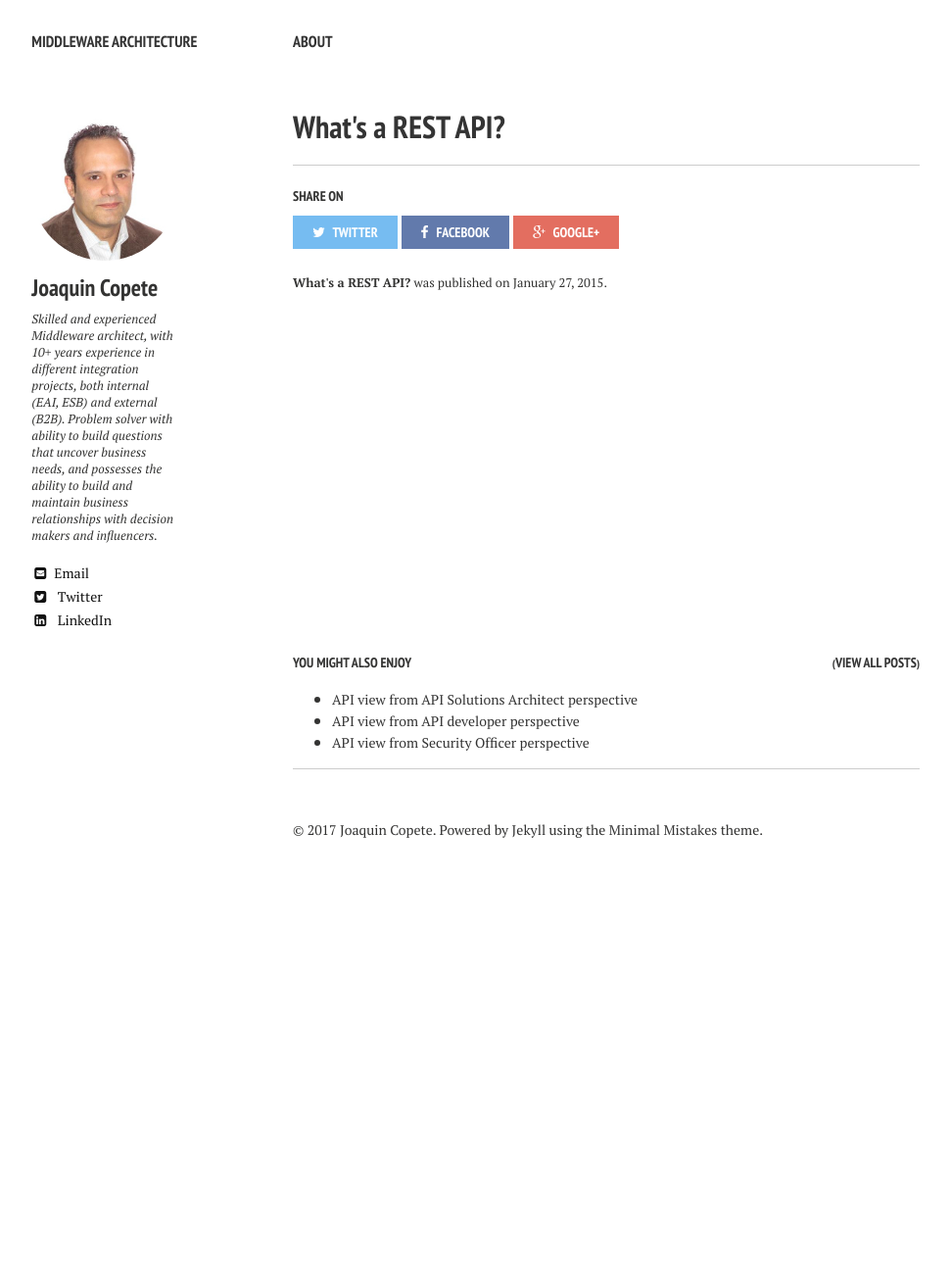
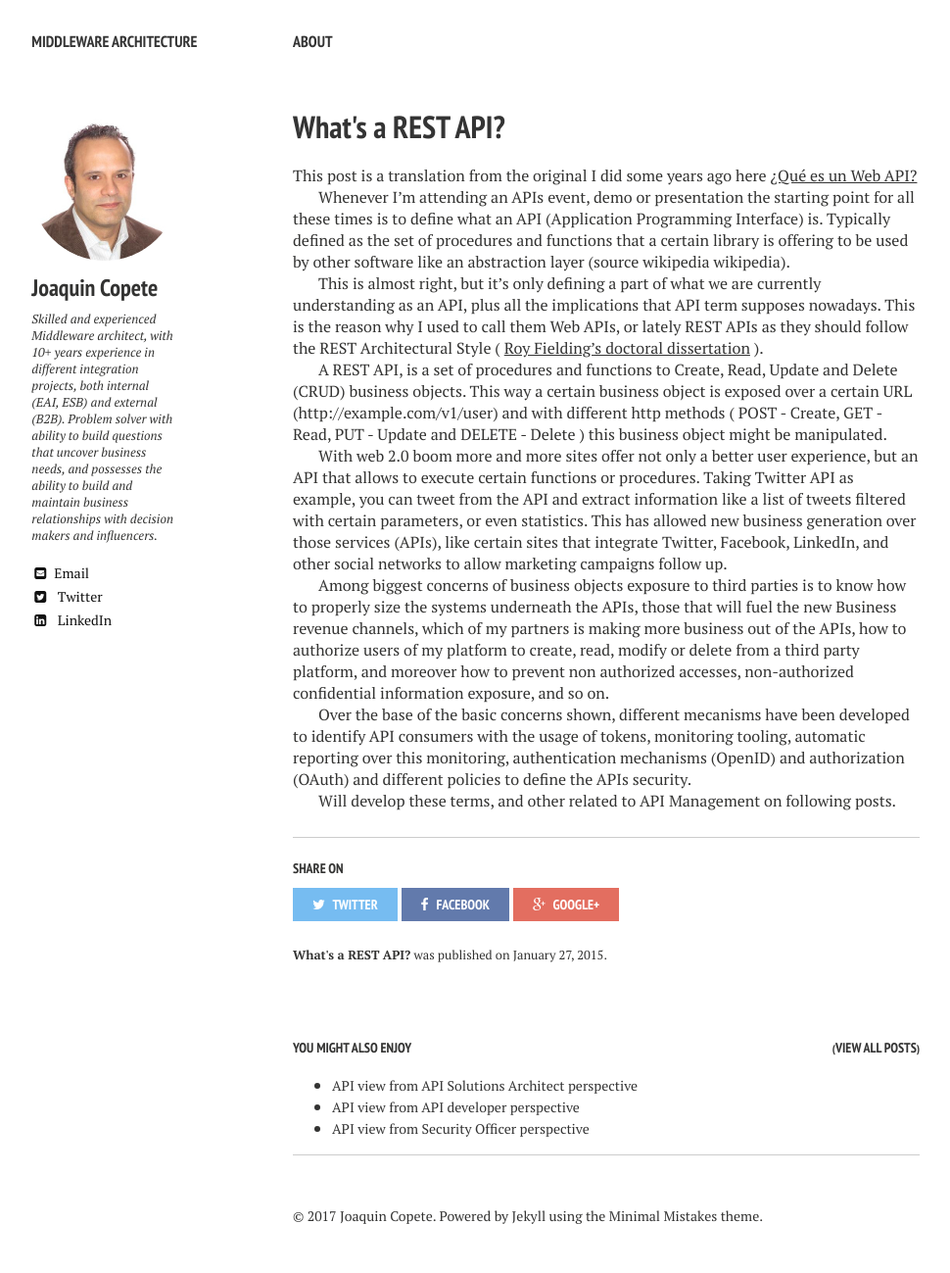
Before and after one commit to jcopete/jcopete.github.io, a Jekyll site: the page built from _posts/2015-01-27-whats-a-rest-api.md, in a window 1280 px wide. Shown: the whole page at 98% size, without its empty margins (21-991 px from the left). Built offline with Jekyll 4.4.1, drawn with Linux system fonts in a browser that asks for light colours; nearby versions of some CDN libraries; before the commit the page ends 905 px from its top, so only the background shows below that.

Commit message:
Updated with the real post text

```diff
--- a/_posts/2015-01-27-whats-a-rest-api.md
+++ b/_posts/2015-01-27-whats-a-rest-api.md
@@ -2,10 +2,26 @@
 layout: post
 title: "What's a REST API?"
 modified:
-categories:
+categories: API, API Security, API Management
 excerpt:
-tags: []
+tags: [API, API Security, API Management]
 image:
   feature:
 date: 2015-01-27T20:49:20+01:00
 ---
+
+This post is a translation from the original I did some years ago here [¿Qué es un Web API?](https://lacabezaenlanube.wordpress.com/2014/10/09/que-es-un-web-api/)
+
+Whenever I’m attending an APIs event, demo or presentation the starting point for all these times is to define what an API (Application Programming Interface) is. Typically defined as the set of procedures and functions that a certain library is offering to be used by other software like an abstraction layer (source wikipedia wikipedia).
+
+This is almost right, but it’s only defining a part of what we are currently understanding as an API, plus all the implications that API term supposes nowadays. This is the reason why I used to call them Web APIs, or lately REST APIs as they should follow the REST Architectural Style ( [Roy Fielding’s doctoral dissertation](http://www.ics.uci.edu/~fielding/pubs/dissertation/rest_arch_style.htm) ).
+
+A REST API, is a set of procedures and functions to Create, Read, Update and Delete (CRUD) business objects. This way a certain business object is exposed over a certain URL (http://example.com/v1/user) and with different http methods ( POST  - Create, GET - Read, PUT - Update and DELETE - Delete ) this business object might be manipulated.
+
+With web 2.0 boom more and more sites offer not only a better user experience, but an API that allows to execute certain functions or procedures. Taking Twitter API as example, you can tweet from the API and extract information like a list of tweets filtered with certain parameters, or even statistics. This has allowed new business generation over those services (APIs), like certain sites that integrate Twitter, Facebook, LinkedIn, and other social networks to allow marketing campaigns follow up.
+
+Among biggest concerns of business objects exposure to third parties is to know how to properly size the systems underneath the APIs, those that will fuel the new Business revenue channels, which of my partners is making more business out of the APIs, how to authorize users of my platform to create, read, modify or delete from a third party platform, and moreover how to prevent non authorized accesses, non-authorized confidential information exposure, and so on.
+
+Over the base of the basic concerns shown, different mecanisms have been developed to identify API consumers with the usage of tokens, monitoring tooling, automatic reporting over this monitoring, authentication mechanisms (OpenID) and authorization (OAuth) and different policies to define the APIs security.
+
+Will develop these terms, and other related to API Management on following posts.
```
